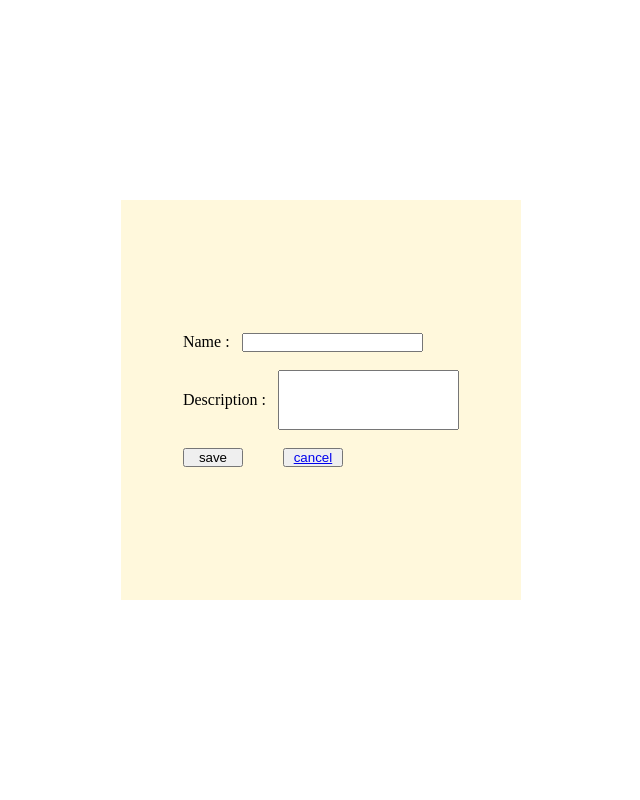
After one commit to 24f1002537/quizmaster-mad1, a Flask app: page /add_chapter/1 in a window 1280 px wide. The commit adds this page. Shown: the whole page, without its empty margins (319-959 px from the left). Run offline with Flask 3, Linux system fonts and the light colour scheme.

Commit message:
Adding Admin functionalities

```diff
--- a/app.py
+++ b/app.py
@@ -11,8 +11,9 @@ def login():
 def submit():
     if((request.form['username']=="prakhar@gmail.com")&(request.form['password']=="admin")):
         sub = res_get_subject()
+        chapter = re_get_chapter()
         if sub:
-            return render_template('Admin.html',subject = sub,get = True)
+            return render_template('Admin.html',subject = sub,chap=chapter,get = True)
         return render_template('Admin.html')
     elif(check(request.form['username'],request.form['password'])):
         return render_template('user.html')
@@ -34,6 +35,10 @@ def add():
     return render_template('add_subject.html')
 @app.route('/admin')
 def admin():
+    sub = res_get_subject()
+    chapter = re_get_chapter()
+    if sub:
+        return render_template('Admin.html',subject = sub,chap=chapter,get = True)
     return render_template('Admin.html')
 @app.route('/add_sub',methods=['Post'])
 def add_sub():
@@ -41,6 +46,14 @@ def add_sub():
         return render_template('add_subject.html', again = True)
     add_subject(request.form['Name'],request.form['description'])
     return render_template('add_subject.html',succes = True)
-
+@app.route('/add_chap/<sub_name>',methods=['Post'])
+def add_cha(sub_name):
+    if check_sub(sub_name):
+        add_chap(request.form['Name'],request.form['description'],sub_name)
+        return render_template('add_chap.html',succes = True)
+    return render_template('add_chap',again = True)
+@app.route('/add_chapter/<a>')
+def add_chapter(a):
+    return render_template('add_chap.html',sub_name=a)
 if __name__ == '__main__':
     app.run(debug=True)
--- /dev/null
+++ b/templates/add_chap.html
@@ -0,0 +1,63 @@
+<!DOCTYPE html>
+<html lang="en">
+<head>
+    <meta charset="UTF-8">
+    <meta name="viewport" content="width=device-width, initial-scale=1.0">
+    <title>add subject</title>
+    <style>
+    *{
+        margin: 0%;
+        padding: 0%;
+        box-sizing: border-box;
+    }
+    html,body{
+        height: 100%;
+        width: 100%;
+    }
+    #main{
+        display: flex;
+        align-items: center;
+        justify-content: center;
+    }
+    #box{
+        display: flex;
+        align-items: center;
+        justify-content: center;
+        margin-top: 200px;
+        width: 400px;
+        height: 400px;
+        background-color: cornsilk;
+    }
+    #description{
+        height: 60px;
+    }
+    #Submit{
+        width: 60px;
+    }
+    button{
+        width: 60px;
+    }
+    </style>
+</head>
+<body>
+    <div id="main">
+        <div id="box">
+            <form action="/add_chap/{{sub_name}}" method="post">
+                <label for="Name">Name : &nbsp</label>
+                <input type="text" id="Name" name="Name"><br><br>
+                <label for="description">Description : &nbsp</label>
+                <input type="text" id="description" name="description"><br> <br>
+                <input type="submit" value="save" id="Submit">&nbsp &nbsp &nbsp &nbsp &nbsp
+                <button><a href="/admin">cancel</a></button>
+                {%if again%}
+            subject name is not there
+            {%endif%}
+            {%if succes%}
+            saved successfully
+            {%endif%}
+            </form>
+        </div>
+
+    </div>
+</body>
+</html>
```
Also changed, not shown: database.py (+20 -3 lines), templates/Admin.html (+21 -3 lines), database.sqlite3.
